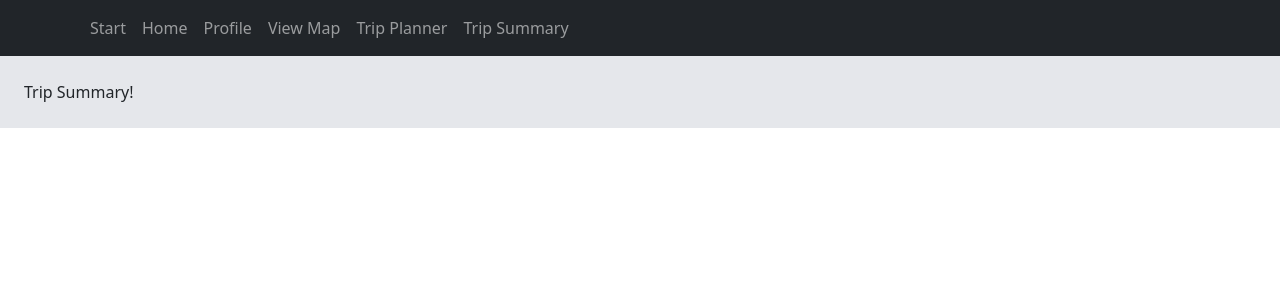
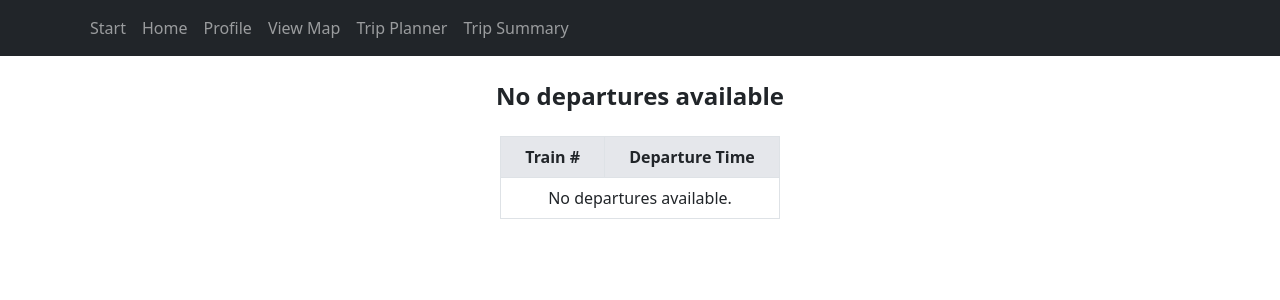
Before and after one commit to b00nk3r/mbta-commuter-rail-planner, a React (Create React App) app in the folder frontend/: page /tripSummaryPage in a window 1280 px wide. Shown: the top 300 px of the page. Built offline with nearby package versions, Linux system fonts and the light colour scheme.

Commit message:
Added tripSummaryPage, added get departure functionality to tirp planner page. did some formatting in summary page as well.

```diff
--- a/frontend/src/App.js
+++ b/frontend/src/App.js
@@ -25,6 +25,7 @@ export const UserContext = createContext();
 //test again
 const App = () => {
   const [user, setUser] = useState();
+  const [departures, setDepartures] = useState([]);
 
   useEffect(() => {
     setUser(getUserInfo());
@@ -32,6 +33,8 @@ const App = () => {
 
   return (
     <>
+
+
       <Navbar />
       <UserContext.Provider value={user}>
         <Routes>
@@ -42,9 +45,9 @@ const App = () => {
           <Route path="/privateUserProfile" element={<PrivateUserProfile />} />
           <Route exact path = "/mbtaAlerts" element ={<MbtaAlertsPage />} />
           <Route exact path = "/mbtaLines" element ={<MbtaLinesPage />} />
-          <Route exact path = "/tripPlannerPage" element ={<TripPlannerPage />} />
+          <Route exact path = "/tripPlannerPage" element ={<TripPlannerPage setDepartures={setDepartures}/>} />
           <Route exact path = "/mapPage" element ={<MapPage/>} />
-          <Route exact path = "/tripSummaryPage" element ={<TripSummaryPage />} />
+          <Route exact path = "/tripSummaryPage" element ={<TripSummaryPage departures={departures}/>} />
 
 
 
--- a/frontend/src/components/pages/tripPlannerPage.js
+++ b/frontend/src/components/pages/tripPlannerPage.js
@@ -3,7 +3,7 @@ import axios from 'axios';
 import { MapContainer, TileLayer, CircleMarker, Popup, Polyline, Pane } from 'react-leaflet';
 import 'leaflet/dist/leaflet.css';
 import L from 'leaflet';
-import { Link } from 'react-router-dom';
+import { Link, useNavigate } from 'react-router-dom';
 
 import icon from 'leaflet/dist/images/marker-icon.png';
 import iconShadow from 'leaflet/dist/images/marker-shadow.png';
@@ -102,7 +102,7 @@ const flattenRouteLines = (routeData) => {
   return flattenedRoutes;
 };
 
-const TripPlannerPage = () => {
+const TripPlannerPage = ({ setDepartures }) => {
   const [selectedLine, setSelectedLine] = useState('');
   const [selectedLineId, setSelectedLineId] = useState('');
   const [startStation, setStartStation] = useState('');
@@ -113,6 +113,14 @@ const TripPlannerPage = () => {
   const massachusettsBounds = [[41.237964, -73.508142], [43.222, -69.928393]];
   const [routeLines, setRouteLines] = useState([]);
   const [stationsForStopDropdown, setStationsForStopDropdown] = useState([]);
+  const navigate = useNavigate();
+  const stationMap = {
+    "North Station": "place-north",
+    "South Station": "place-sstat"
+};
+
+
+
 
   useEffect(() => {
     const fetchData = async () => {
@@ -154,6 +162,34 @@ const TripPlannerPage = () => {
 
     fetchData();
   }, []);
+
+  useEffect(() => {
+  const fetchDepartures = async () => {
+    const stopId = stationMap[startStation]
+    try {
+        const response = await axios.get("http://localhost:8081/mbtaDepartures/getAll", {
+
+            params: {origin: stopId, line: selectedLineId}
+        });
+
+        if (Array.isArray(response.data)) {
+            setDepartures(response.data); // Updates state in App.js
+            console.log("Fetched departures:", response.data);
+        }
+    } catch (error) {
+        console.error("Error fetching departures:", error);
+    }
+};
+
+
+  if (startStation) {
+    console.log(startStation)
+    console.log(selectedLineId)
+      fetchDepartures();
+  }
+}, [startStation]);
+
+
 
   useEffect(() => {
     if (!selectedLineId || !startStation) {
@@ -348,10 +384,10 @@ const TripPlannerPage = () => {
             >
 
 
-              <Pane name="unselectedLinesPane"        style={{ zIndex: 440 }} />
+              <Pane name="unselectedLinesPane" style={{ zIndex: 440 }} />
               <Pane name="inactiveStationMarkersPane" style={{ zIndex: 450 }} />
-              <Pane name="selectedLinePane"           style={{ zIndex: 500 }} />
-              <Pane name="activeStationMarkersPane"   style={{ zIndex: 600 }} />
+              <Pane name="selectedLinePane" style={{ zIndex: 500 }} />
+              <Pane name="activeStationMarkersPane" style={{ zIndex: 600 }} />
 
               <TileLayer
                 url="https://{s}.basemaps.cartocdn.com/light_all/{z}/{x}/{y}.png"
--- a/frontend/src/components/pages/tripSummaryPage.js
+++ b/frontend/src/components/pages/tripSummaryPage.js
@@ -1,7 +1,61 @@
 import React from 'react';
 
-const TripSummaryPage = () => {
-  return <div className="bg-gray-200 p-4">Trip Summary!</div>;
-};
+function formatDepartureTime(rawTime) {
+    const date = new Date(rawTime);
+        return date.toLocaleString("en-US", {
+        hour: "2-digit",
+        minute: "2-digit",
+        hour12: true,
+
+    });
+}
+
+function formatDepartureDate(rawTime) {
+    const date = new Date(rawTime);
+    return date.toLocaleDateString("en-US", {
+        weekday: "long",
+        month: "long",
+        day: "numeric",
+        year: "numeric"
+    });
+}
+
+
+function getLastSegment(trainNumber) {
+    const parts = trainNumber.split("-"); // Split at dashes
+    return parts.length >= 3 ? parts[2] : null; // Get the third part (after the second dash)
+}
+
+function TripSummaryPage({ departures }) {
+    const firstDepartureDate = departures.length > 0 ? formatDepartureDate(departures[0].departure_time) : "No departures available"
+    return (
+        <div className="flex flex-col items-center mt-6">
+            <h2 className="text-2xl font-bold mb-4">{firstDepartureDate}</h2> {/* Display formatted date */}
+            <table className="table-auto border-collapse border border-gray-300">
+                <thead>
+                    <tr className="bg-gray-200">
+                        <th className="border border-gray-300 px-4 py-2">Train #</th>
+                        <th className="border border-gray-300 px-4 py-2">Departure Time</th>
+                    </tr>
+                </thead>
+                <tbody>
+                    {departures.length > 0 ? (
+                        departures.map((departure, index) => (
+                            <tr key={index} className="text-center">
+                                <td className="border border-gray-300 px-4 py-2">{getLastSegment(departure.train_number)}</td>
+                                <td className="border border-gray-300 px-4 py-2">{formatDepartureTime(departure.departure_time)}</td>
+                            </tr>
+                        ))
+                    ) : (
+                        <tr>
+                            <td colSpan="2" className="border border-gray-300 px-4 py-2 text-center">No departures available.</td>
+                        </tr>
+                    )}
+                </tbody>
+            </table>
+        </div>
+    );
+}
+
 
 export default TripSummaryPage;
```
Also changed, not shown: 1 other file (tests, documents, lock files or other folders). Lines whose indentation alone changed are shown as unchanged.
